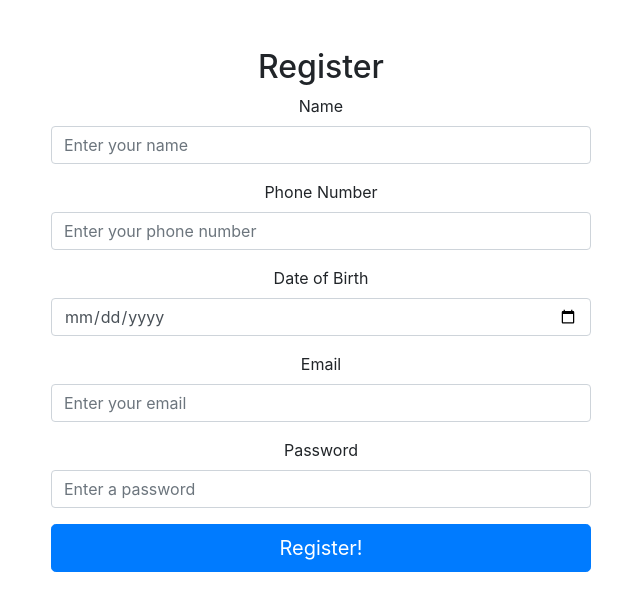
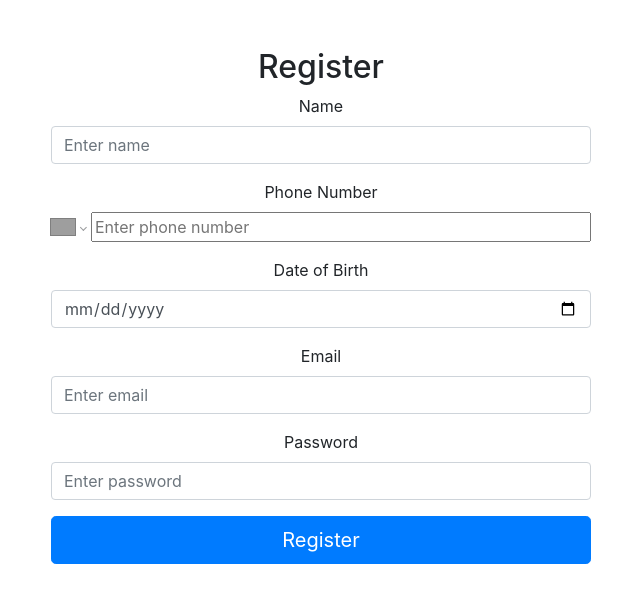
Before and after one commit to liangandrew/ClinicOrgranizer, a React (Create React App) app in the folder app/client/: page / in a window 1280 px wide. Shown: the top 610 px of the page, without its empty margins (319-959 px from the left). Built offline with nearby package versions, Linux system fonts and the light colour scheme; grey boxes are pictures that could not be loaded.

Commit message:
register form stable

```diff
--- a/app/client/src/components/Register.js
+++ b/app/client/src/components/Register.js
@@ -1,4 +1,6 @@
 import React, {Component} from 'react'
+import 'react-phone-number-input/style.css'
+import PhoneInput from 'react-phone-number-input'
 import {register} from './ApiFunctions'
 
 
@@ -20,6 +22,7 @@ class Register extends Component{
     handleChange = (e) =>{
         this.setState({[e.target.name]:e.target.value})
         console.log(e.target.value)
+        console.log(this.state)
     }
 
     handleSubmit = (e) =>{
@@ -37,36 +40,38 @@ class Register extends Component{
 
                             <div className="form-group">
                                 <label htmlFor="name">Name</label>
-                                <input type="text" className="form-control" name="name" placeholder="Enter your name"
+                                <input type="text" className="form-control" name="name" placeholder="Enter name"
                                 value={this.state.name} onChange={this.handleChange} />
                             </div>
 
                             <div className="form-group">
                                 <label htmlFor="phone-number">Phone Number</label>
-                                <input type="text" className="form-control" name="phone_number" placeholder="Enter your phone number"
-                                value={this.state.phone_number} onChange={this.handleChange} />
+                                {/* <input type="text" className="form-control" name="phone_number" placeholder="Enter your phone number"
+                                value={this.state.phone_number} onChange={this.handleChange} /> */}
+                                <PhoneInput placeholder="Enter phone number" name="phone_number" defaultCountry="US"
+                                value={this.state.phone_number} onChange={phone_number => this.setState({ phone_number })}/>
                             </div>
 
                             <div className="form-group">
                                 <label htmlFor="dob">Date of Birth</label>
-                                <input type="date" className="form-control" name="dob" placeholder="Enter your date of birth"
+                                <input type="date" className="form-control" name="dob" placeholder="Enter date of birth"
                                 value={this.state.dob} onChange={this.handleChange} />
                             </div>
 
                             <div className="form-group">
                                 <label htmlFor="email">Email</label>
-                                <input type="text" className="form-control" name="email" placeholder="Enter your email"
+                                <input type="text" className="form-control" name="email" placeholder="Enter email"
                                 value={this.state.email} onChange={this.handleChange} />
                             </div>
 
                             <div className="form-group">
                                 <label htmlFor="password">Password</label>
-                                <input type="password" className="form-control" name="password" placeholder="Enter a password"
+                                <input type="password" className="form-control" name="password" placeholder="Enter password"
                                 value={this.state.password} onChange={this.handleChange} />
                             </div>
 
                             <button type="submit" className="btn btn-lg btn-primary btn-block">
-                                Register!
+                                Register
                             </button>
 
                         </form>
```
